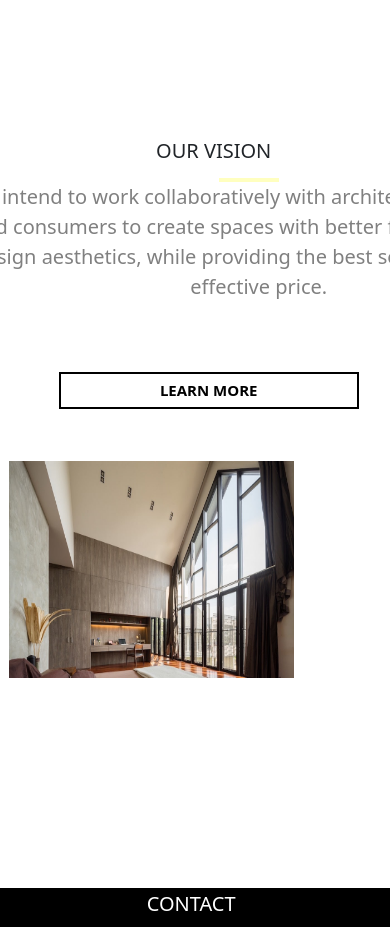
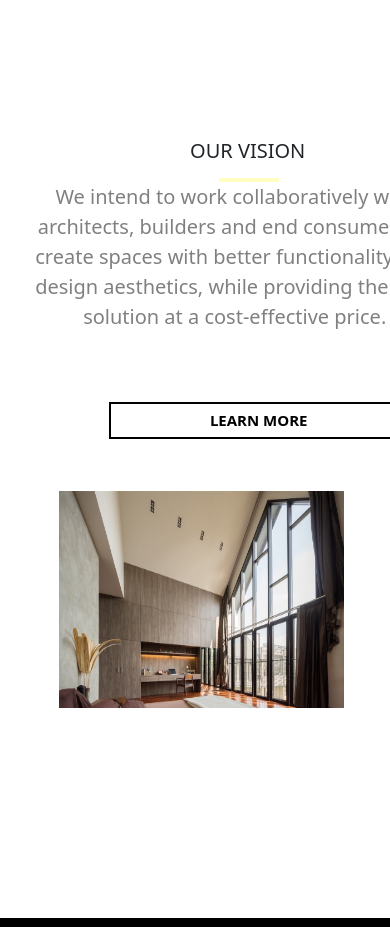
Before and after one commit to Sathvik902/Triant-website, a React app: page / in a window 390 px wide. Shown: the part 5780-6707 px from the top of the page. Built offline with nearby package versions, Linux system fonts and the light colour scheme; some packages are replaced by stand-ins of ours.

Commit message:
55th commit

```diff
--- a/src/Main_component/Main_page.js
+++ b/src/Main_component/Main_page.js
@@ -26,6 +26,7 @@ function main_page() {
             <p>
                 We guarantee the highest quality of workmanship and service across a diverse range of product offerings.
             </p>
+
         </div>
         <img src={bgImg} alt='bg-img' className='bgImg'/>
         <div className=' container1 shadow-lg p-3 mb-5 bg-white rounded'>
--- a/src/Main_component/main_page.css
+++ b/src/Main_component/main_page.css
@@ -776,6 +776,7 @@ margin-right: 20px;
 }
 
 
+
 .rows123{
   /* position: relative !important; */
   display: grid !important ;
@@ -1113,6 +1114,8 @@ body{
 }
 
 #our_vision{
+  position: relative;
+  left: -11%;
   font-size: 20px;
 }
 
@@ -1122,6 +1125,11 @@ body{
   position: relative;
   width: 100%!important;
   height: 200% !important;
+}
+.paragraph_in_container1{
+  padding-left: 12%;
+  text-align: center !important;
+  width: 80% !important;
 }
 
 
@@ -1283,8 +1291,8 @@ top:-350px !important;
 }
 #ButtonLearnMore{
   position: relative;
-/* left: 10px !important; */
-border-width: 2px !important;
+  left: -5rem !important;
+  border-width: 2px !important;
   border-color: black !important;
   font-size: 15px !important;
   font-weight: 600;
@@ -1297,6 +1305,7 @@ border-width: 2px !important;
   -ms-border-radius: 0 !important;
   -o-border-radius: 0 !important;
   width: 30%;
+
 }
 .push{
 position: relative;
@@ -1307,6 +1316,7 @@ top: -260px !important;
 position: relative;
 width: 90%;
 height:130%;
+left: 5rem;
 }
 .btn_coustoms{
 position: relative;
--- a/src/index.js
+++ b/src/index.js
@@ -1,3 +1,4 @@
+/* eslint-disable react/jsx-pascal-case */
 import React from 'react';
 import ReactDOM from 'react-dom/client';
 import './index.css';
@@ -11,6 +12,7 @@ import About from './Main_component/About';
 import Window from './Main_component/subcomponent/Windows';
 import Doors from './Main_component/subcomponent/Doors';
 import Gates from './Main_component/subcomponent/Maingates';
+// import CustomCursor from './customcursor';
 import '../node_modules/bootstrap/dist/css/bootstrap.min.css'
 import{
   Routes,BrowserRouter as Router,Route
@@ -22,7 +24,7 @@ root.render(
   <React.StrictMode>
     <Router>
     <div>
-    {/* <Cursor/> */}
+    {/* <CustomCursor/> */}
     <Header/>
     <Routes>
       <Route path='/' element={<Main_page/>}/>
```
